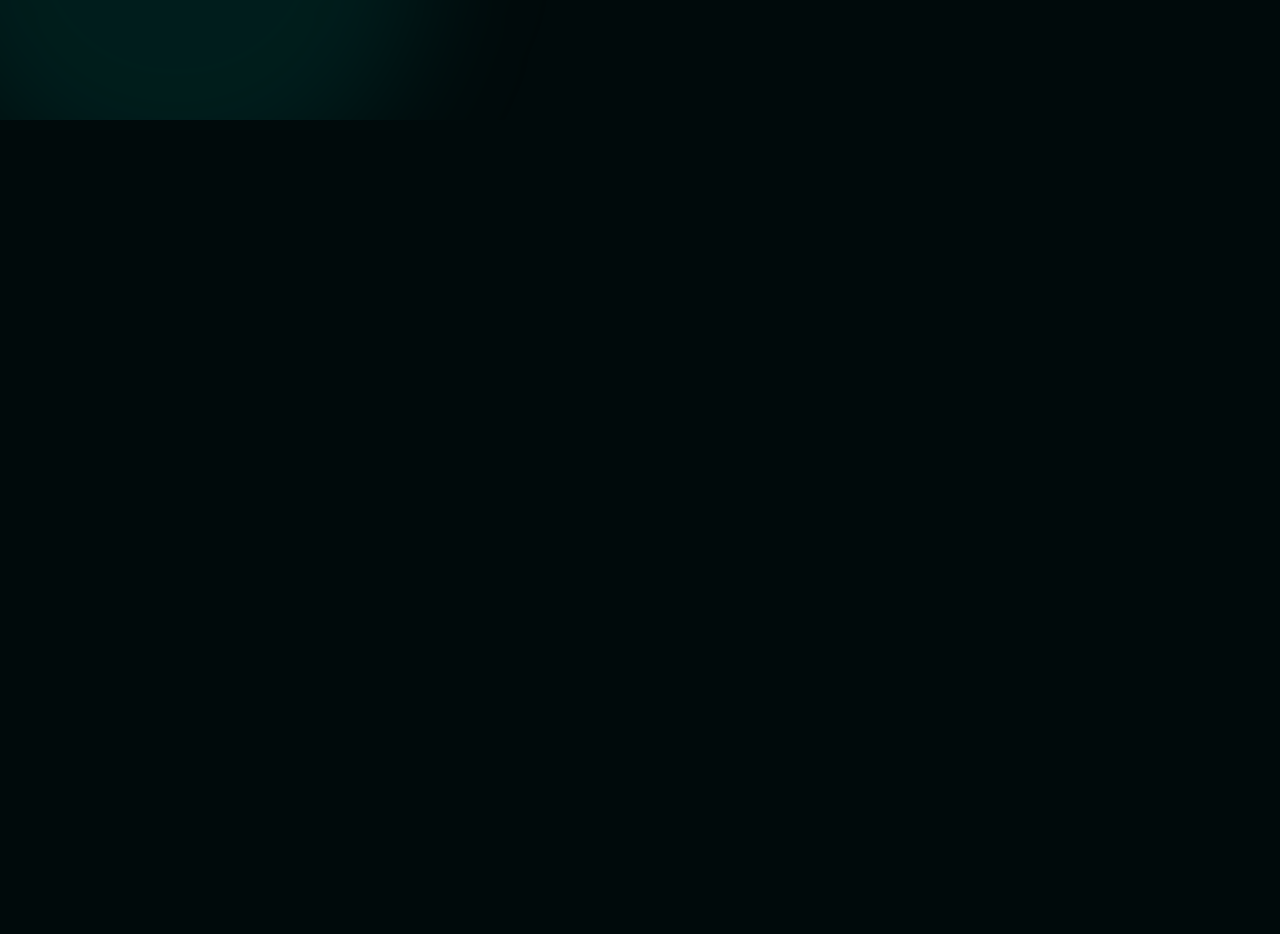
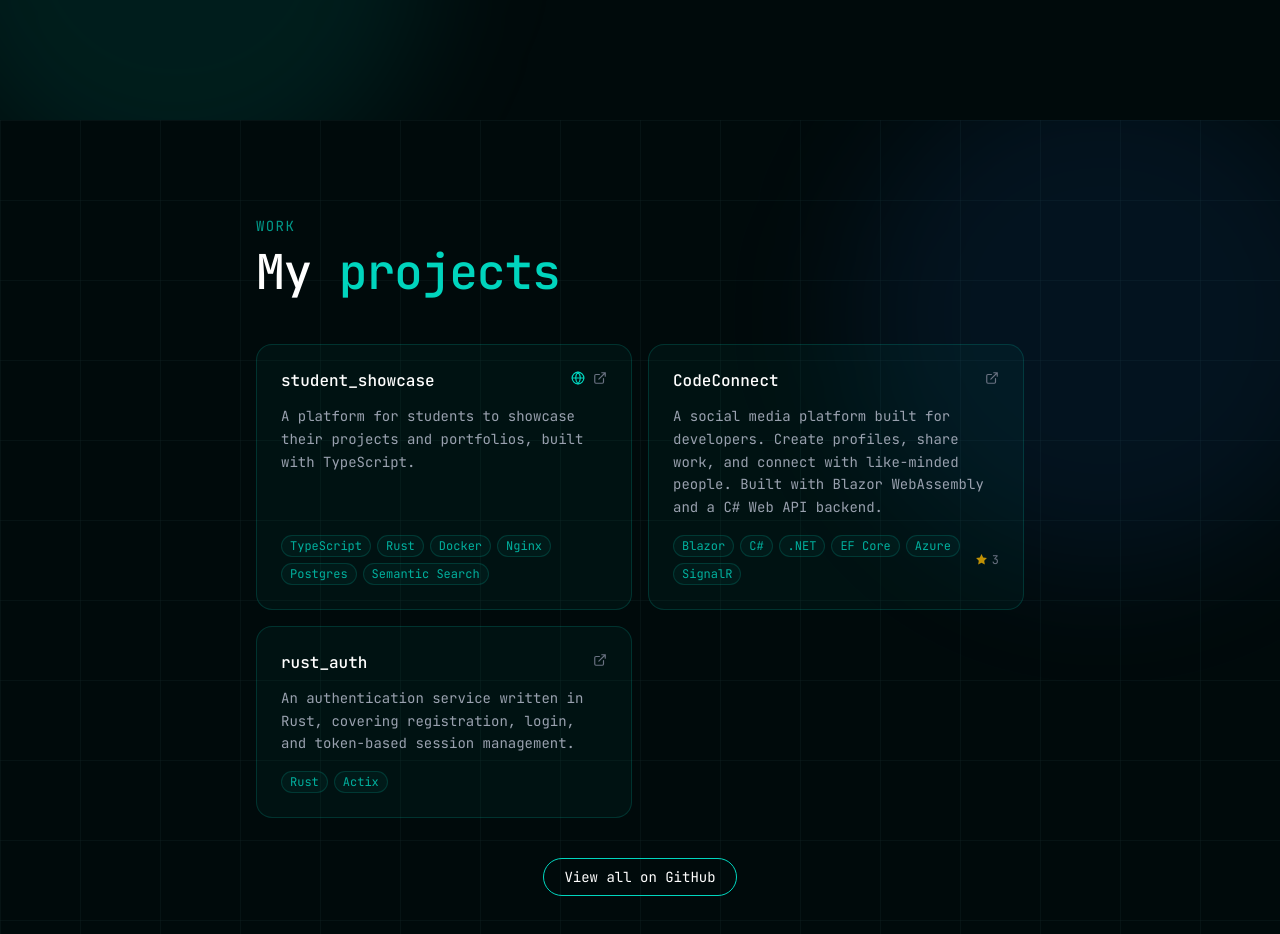
Before and after one commit to Kroplewski-M/Portfolio-6, a React (Vite) app: page / in a window 1280 px wide. Shown: the part 1480-2414 px from the top of the page. Before the commit the page ends 1600 px from the top, so only its background shows below. Built offline with nearby package versions, Linux system fonts and the light colour scheme.

Commit message:
projects

```diff
--- a/src/App.tsx
+++ b/src/App.tsx
@@ -1,12 +1,14 @@
 import Nav from "./components/nav";
 import Hero from "./components/hero";
 import About from "./components/about";
+import Projects from "./components/projects";
 function App() {
   return (
     <>
       <Nav />
       <Hero />
       <About />
+      <Projects />
     </>
   );
 }
--- a/src/components/hero.tsx
+++ b/src/components/hero.tsx
@@ -99,9 +99,6 @@ export default function Hero() {
           <button className="rounded-full bg-teal-400 py-2 px-5 text-black font-medium text-sm cursor-pointer transition-all duration-300 hover:bg-teal-300 hover:shadow-lg hover:shadow-teal-900/50">
             View Projects
           </button>
-          <button className="rounded-full border border-teal-400 text-white py-2 px-5 text-sm cursor-pointer transition-all duration-300 hover:bg-teal-400/10 hover:shadow-lg hover:shadow-teal-900/50">
-            Get in touch
-          </button>
 
           <div className="w-px h-6 bg-gray-700 mx-1" />
 
--- a/src/components/nav.tsx
+++ b/src/components/nav.tsx
@@ -19,9 +19,6 @@ export default function Nav() {
             className="hover:border-b-2 hover:border-teal-400"
           >
             Projects
-          </a>
-          <a href="#contact" className="hover:border-b-2 hover:border-teal-400">
-            Contact
           </a>
           <a
             href="https://github.com/Kroplewski-M"
@@ -69,13 +66,6 @@ export default function Nav() {
               Projects
             </a>
             <a
-              href="#contact"
-              className="hover:border-b-2 hover:border-teal-400"
-              onClick={() => setMenuOpen(false)}
-            >
-              Contact
-            </a>
-            <a
               href="https://github.com/Kroplewski-M"
               target="_blank"
               rel="noopener noreferrer"
--- /dev/null
+++ b/src/components/projects.tsx
@@ -0,0 +1,197 @@
+import GridBackground from "./gridBackground";
+
+const projects = [
+  {
+    name: "student_showcase",
+    description:
+      "A platform for students to showcase their projects and portfolios, built with TypeScript.",
+    language: "TypeScript",
+    tags: [
+      "TypeScript",
+      "Rust",
+      "Docker",
+      "Nginx",
+      "Postgres",
+      "Semantic Search",
+    ],
+    url: "https://github.com/Kroplewski-M/student_showcase",
+    live_url: "https://huddersfieldshowcase.cloud/",
+    stars: 0,
+  },
+  {
+    name: "CodeConnect",
+    description:
+      "A social media platform built for developers. Create profiles, share work, and connect with like-minded people. Built with Blazor WebAssembly and a C# Web API backend.",
+    language: "C#",
+    tags: ["Blazor", "C#", ".NET", "EF Core", "Azure", "SignalR"],
+    url: "https://github.com/Kroplewski-M/CodeConnect",
+    live_url: "",
+    stars: 3,
+  },
+  {
+    name: "rust_auth",
+    description:
+      "An authentication service written in Rust, covering registration, login, and token-based session management.",
+    language: "Rust",
+    tags: ["Rust", "Actix"],
+    url: "https://github.com/Kroplewski-M/rust_auth",
+    live_url: "",
+    stars: 0,
+  },
+];
+
+function StarIcon() {
+  return (
+    <svg
+      xmlns="http://www.w3.org/2000/svg"
+      width="13"
+      height="13"
+      viewBox="0 0 24 24"
+      fill="currentColor"
+      className="text-yellow-500/80"
+    >
+      <path d="M12 2l3.09 6.26L22 9.27l-5 4.87 1.18 6.88L12 17.77l-6.18 3.25L7 14.14 2 9.27l6.91-1.01L12 2z" />
+    </svg>
+  );
+}
+
+function ExternalLinkIcon() {
+  return (
+    <svg
+      xmlns="http://www.w3.org/2000/svg"
+      width="14"
+      height="14"
+      viewBox="0 0 24 24"
+      fill="none"
+      stroke="currentColor"
+      strokeWidth="2"
+      strokeLinecap="round"
+      strokeLinejoin="round"
+    >
+      <path d="M15 3h6v6M10 14 21 3M18 13v6a2 2 0 0 1-2 2H5a2 2 0 0 1-2-2V8a2 2 0 0 1 2-2h6" />
+    </svg>
+  );
+}
+
+function GlobeIcon() {
+  return (
+    <svg
+      xmlns="http://www.w3.org/2000/svg"
+      width="14"
+      height="14"
+      viewBox="0 0 24 24"
+      fill="none"
+      stroke="currentColor"
+      strokeWidth="2"
+      strokeLinecap="round"
+      strokeLinejoin="round"
+    >
+      <circle cx="12" cy="12" r="10" />
+      <path d="M2 12h20M12 2a15.3 15.3 0 0 1 4 10 15.3 15.3 0 0 1-4 10 15.3 15.3 0 0 1-4-10 15.3 15.3 0 0 1 4-10z" />
+    </svg>
+  );
+}
+
+export default function Projects() {
+  return (
+    <section
+      id="projects"
+      className="min-h-screen flex flex-col items-center justify-center px-6 py-24 relative overflow-hidden"
+    >
+      <GridBackground />
+      {/* Glow orb — top right */}
+      <div className="pointer-events-none absolute top-[-60px] right-[-80px] h-[40vw] w-[40vw] rounded-full blur-3xl">
+        <div className="h-full w-full rounded-full bg-blue-500/8" />
+      </div>
+
+      <div className="relative w-full max-w-3xl">
+        {/* Section label */}
+        <p className="uppercase text-teal-500/80 text-sm tracking-widest mb-3">
+          work
+        </p>
+
+        <h2 className="text-white text-4xl sm:text-5xl font-medium tracking-tight mb-12">
+          My <span className="text-teal-400">projects</span>
+        </h2>
+
+        <div className="grid grid-cols-1 sm:grid-cols-2 gap-4">
+          {projects.map((project) => (
+            <div
+              key={project.name}
+              className="border border-teal-500/20 bg-teal-500/5 rounded-2xl p-6 flex flex-col gap-3 transition-all duration-300 hover:border-teal-500/40 hover:bg-teal-500/10 hover:shadow-lg hover:shadow-teal-900/30"
+            >
+              {/* Header */}
+              <div className="flex items-start justify-between gap-2">
+                <h3 className="text-white font-medium">{project.name}</h3>
+                <div className="flex items-center gap-2 flex-shrink-0 mt-0.5">
+                  {project.live_url && (
+                    <a
+                      href={project.live_url}
+                      target="_blank"
+                      rel="noopener noreferrer"
+                      className="text-teal-400 hover:text-teal-300 transition-colors duration-300"
+                      aria-label="Live site"
+                      onClick={(e) => e.stopPropagation()}
+                    >
+                      <GlobeIcon />
+                    </a>
+                  )}
+                  <a
+                    href={project.url}
+                    target="_blank"
+                    rel="noopener noreferrer"
+                    className="text-gray-500 hover:text-teal-400 transition-colors duration-300"
+                    aria-label="GitHub repo"
+                    onClick={(e) => e.stopPropagation()}
+                  >
+                    <ExternalLinkIcon />
+                  </a>
+                </div>
+              </div>
+
+              {/* Description */}
+              <p className="text-gray-400 text-sm leading-relaxed flex-1">
+                {project.description}
+              </p>
+
+              {/* Footer */}
+              <div className="flex items-center justify-between mt-1">
+                {/* Tags */}
+                <div className="flex flex-wrap gap-1.5">
+                  {project.tags.map((tag) => (
+                    <span
+                      key={tag}
+                      className="px-2 py-0.5 rounded-full text-xs border border-teal-500/20 bg-teal-500/5 text-teal-400/80"
+                    >
+                      {tag}
+                    </span>
+                  ))}
+                </div>
+
+                {/* Stars */}
+                {project.stars > 0 && (
+                  <span className="flex items-center gap-1 text-xs text-gray-500">
+                    <StarIcon />
+                    {project.stars}
+                  </span>
+                )}
+              </div>
+            </div>
+          ))}
+        </div>
+
+        {/* GitHub link */}
+        <div className="mt-10 flex justify-center">
+          <a
+            href="https://github.com/Kroplewski-M"
+            target="_blank"
+            rel="noopener noreferrer"
+            className="rounded-full border border-teal-400 text-white py-2 px-5 text-sm transition-all duration-300 hover:bg-teal-400/10 hover:shadow-lg hover:shadow-teal-900/50"
+          >
+            View all on GitHub
+          </a>
+        </div>
+      </div>
+    </section>
+  );
+}
```
